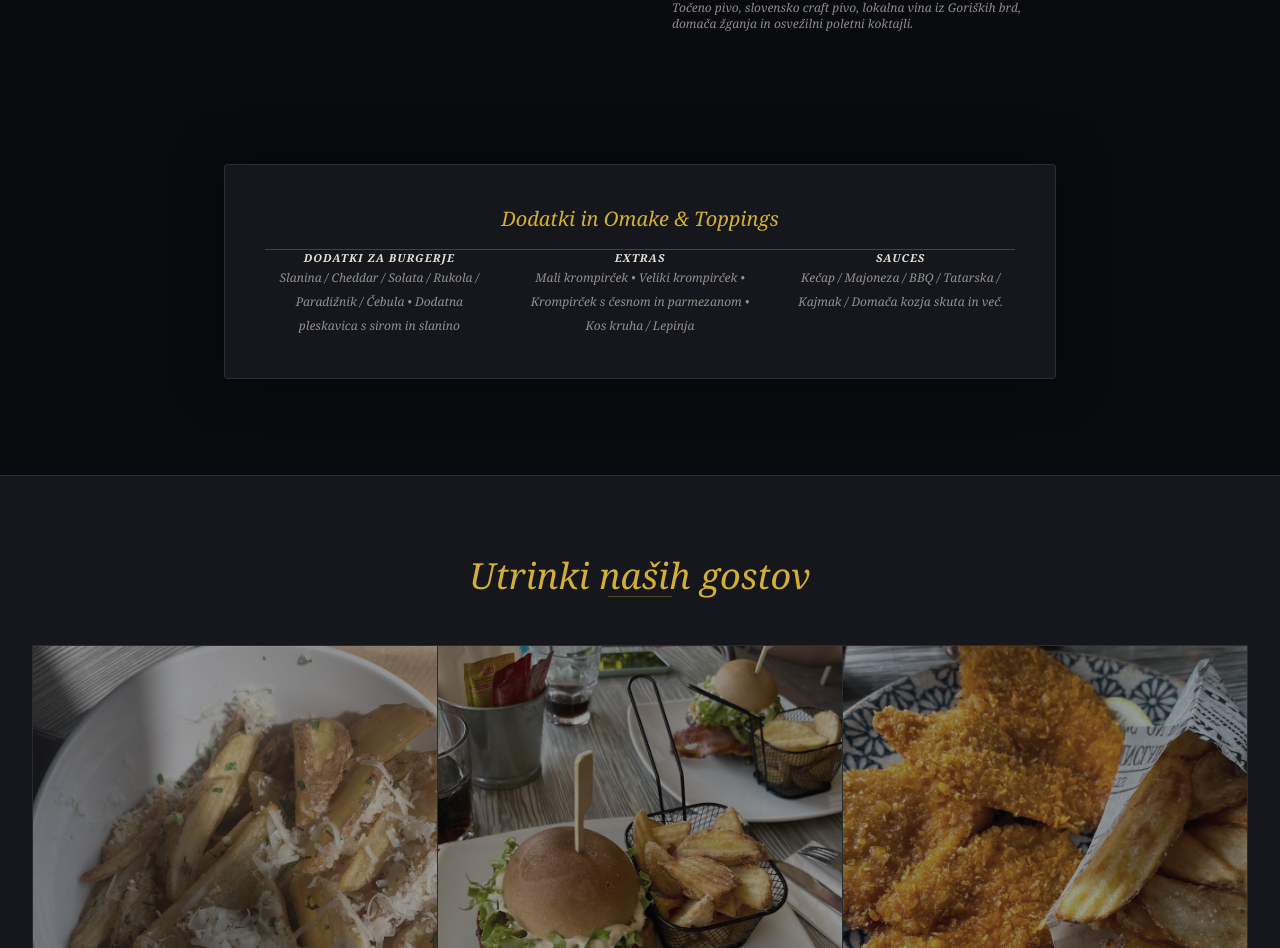
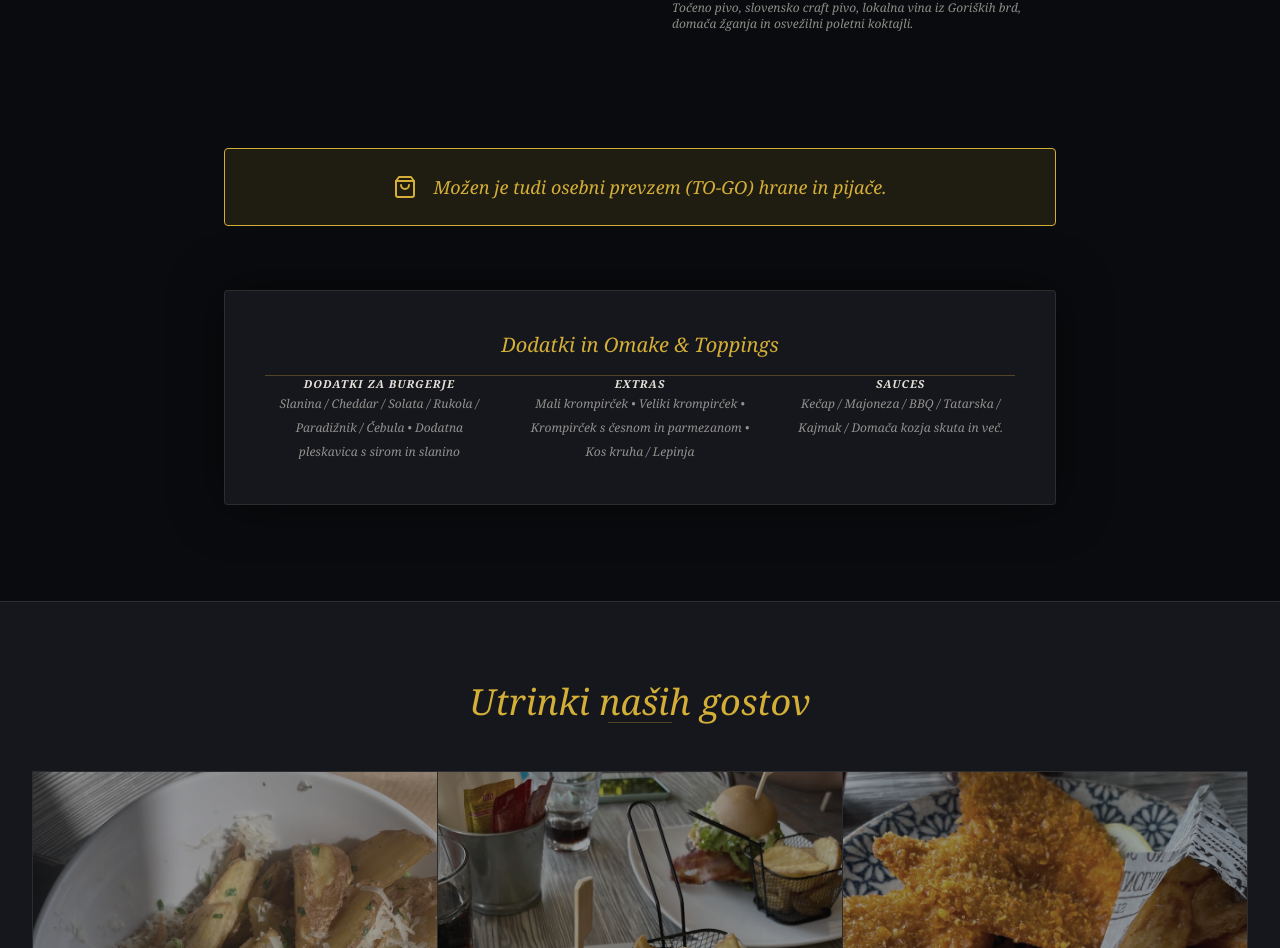
Before and after one commit to Mihakom/FelixTest, a React (Vite) app: page / in a window 1280 px wide. Shown: the part 1851-2799 px from the top of the page. Built offline with nearby package versions, Linux system fonts and the light colour scheme.

Commit message:
feat: add to-go banner and update contact endpoint
- Add a "TO-GO" information banner to the menu component
- Update contact form endpoint to point directly to Netlify functions
- Add environment variable templates for email integration

```diff
--- a/server.ts
+++ b/server.ts
@@ -69,8 +69,7 @@ async function startServer() {
     return resendArgs;
   };
 
-  // API routes FIRST
-  app.post("/api/contact", async (req, res) => {
+  const contactHandler = async (req: express.Request, res: express.Response) => {
     try {
       const { name, email, phone, message } = req.body;
 
@@ -108,7 +107,11 @@ async function startServer() {
     } catch (error) {
       res.status(500).json({ error: "Failed to send message." });
     }
-  });
+  };
+
+  // API routes FIRST
+  app.post("/api/contact", contactHandler);
+  app.post("/.netlify/functions/contact", contactHandler);
 
   // Vite middleware for development
   if (process.env.NODE_ENV !== "production") {
--- a/src/components/Contact.tsx
+++ b/src/components/Contact.tsx
@@ -35,7 +35,7 @@ export default function Contact() {
     const formData = new FormData(form);
 
     try {
-      const response = await fetch("/api/contact", {
+      const response = await fetch("/.netlify/functions/contact", {
         method: "POST",
         headers: {
           "Content-Type": "application/json",
--- a/src/components/Menu.tsx
+++ b/src/components/Menu.tsx
@@ -78,6 +78,17 @@ export default function Menu() {
 
         </div>
 
+        {/* To-Go Banner */}
+        <motion.div
+          initial={{ opacity: 0, y: 20 }}
+          whileInView={{ opacity: 1, y: 0 }}
+          viewport={{ once: true }}
+          className="mt-12 bg-brand-gold/10 border border-brand-gold p-6 text-center rounded-sm flex items-center justify-center gap-4"
+        >
+          <svg xmlns="http://www.w3.org/2000/svg" width="24" height="24" viewBox="0 0 24 24" fill="none" stroke="currentColor" strokeWidth="2" strokeLinecap="round" strokeLinejoin="round" className="lucide lucide-shopping-bag text-brand-gold"><path d="M6 2 3 6v14a2 2 0 0 0 2 2h14a2 2 0 0 0 2-2V6l-3-4Z"/><path d="M3 6h18"/><path d="M16 10a4 4 0 0 1-8 0"/></svg>
+          <p className="font-serif italic text-brand-gold md:text-lg">{t.menu.toGo}</p>
+        </motion.div>
+
         {/* Extras Bottom Row */}
         <motion.div
           initial={{ opacity: 0, y: 20 }}
--- a/src/i18n.ts
+++ b/src/i18n.ts
@@ -42,6 +42,7 @@ export const dict = {
       saucesDocs: 'Kečap / Majoneza / BBQ / Tatarska / Kajmak / Domača kozja skuta in več.',
       drinks: 'Naša ponudba pijač',
       drinksDesc: 'Točeno pivo, slovensko craft pivo, lokalna vina iz Goriških brd, domača žganja in osvežilni poletni koktajli.',
+      toGo: 'Možen je tudi osebni prevzem (TO-GO) hrane in pijače.',
     },
     contact: {
       title: 'Kontakt & Lokacija',
@@ -97,6 +98,7 @@ export const dict = {
       saucesDocs: 'Ketchup / Mayo / BBQ / Tatar / Kajmak / Local goat cottage cheese and more.',
       drinks: 'Our Drinks',
       drinksDesc: 'Draft beer, Slovenian craft beer, local wines from Goriška brda, homemade spirits, and refreshing summer cocktails.',
+      toGo: 'Takeaway (TO-GO) available for both food and drinks.',
     },
     contact: {
       title: 'Contact & Location',
@@ -152,6 +154,7 @@ export const dict = {
       saucesDocs: 'Ketchup / Maionese / BBQ / Tartara / Kajmak / Ricotta di capra locale e altro.',
       drinks: 'Le Nostre Bevande',
       drinksDesc: 'Birra alla spina, birra artigianale slovena, vini locali del Goriška brda, liquori della casa e cocktail estivi rinfrescanti.',
+      toGo: 'È disponibile anche l\'asporto (TO-GO) per cibo e bevande.',
     },
     contact: {
       title: 'Contatti e Posizione',
@@ -207,6 +210,7 @@ export const dict = {
       saucesDocs: 'Ketchup / Mayonnaise / BBQ / Tartar / Kajmak / Lokaler Ziegenkäse und mehr.',
       drinks: 'Unsere Getränke',
       drinksDesc: 'Fassbier, slowenisches Craft-Bier, lokale Weine aus Goriška Brda, hausgemachte Spirituosen und erfrischende Sommercocktails.',
+      toGo: 'Essen und Getränke auch zum Mitnehmen (TO-GO).',
     },
     contact: {
       title: 'Kontakt & Standort',
```
Also changed, not shown: 2 other files (tests, documents, lock files or other folders).
